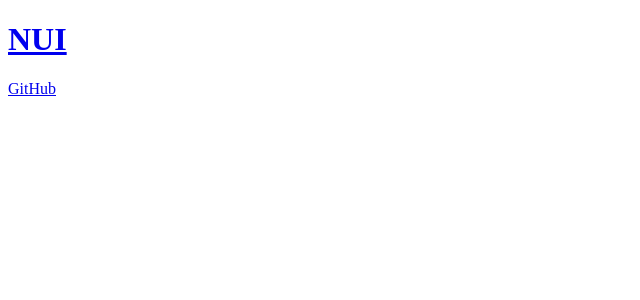
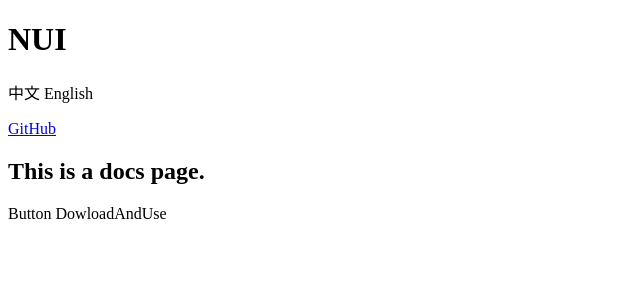
Before and after one commit to NUIlibrary/NUI, a Vue app in the folder packages/website/: page /docs in a window 1280 px wide. Before the commit this address had no page. Shown: the top 300 px of the page, without its empty margins (0-640 px from the left). Built offline with nearby package versions, Linux system fonts and the light colour scheme.

Commit message:
feat: docs i18n

```diff
--- a/packages/website/package.json
+++ b/packages/website/package.json
@@ -7,7 +7,8 @@
   "scripts": {
     "serve": "vue-cli-service serve",
     "build": "vue-cli-service build",
-    "lint": "vue-cli-service lint"
+    "lint": "vue-cli-service lint",
+    "docs:dir":"node ./scripts/generateDocsDir.js"
   },
   "dependencies": {
     "core-js": "^3.6.5",
--- a/packages/website/src/components/Header.vue
+++ b/packages/website/src/components/Header.vue
@@ -1,6 +1,23 @@
 <template>
   <div class="header">
-    <router-link :to="{ name: 'Home' }"> <h1>NUI</h1></router-link>
-    <a href="https://github.com/NUIlibrary/NUI" target="blank">GitHub</a>
+    <h1 @click="$router.push({ name: 'Home' })">NUI</h1>
+    <p>
+      <span @click="setLanguage('zh-CN')">中文 </span>
+      <span @click="setLanguage('en-US')">English </span>
+    </p>
+    <p>
+      <a href="https://github.com/NUIlibrary/NUI" target="blank">GitHub</a>
+    </p>
   </div>
 </template>
+
+<script>
+export default {
+  methods: {
+    setLanguage(lang) {
+      localStorage.NUI_LANGUAGE = lang;
+      location.reload();
+    },
+  },
+};
+</script>
--- /dev/null
+++ b/packages/website/src/docs/docsDir.json
@@ -0,0 +1,4 @@
+{
+  "Button": "Button.md",
+  "DowloadAndUse": "DowloadAndUse.md"
+}
--- /dev/null
+++ b/packages/website/src/docs/en-US/Button.md
@@ -0,0 +1 @@
+# Button Button
--- /dev/null
+++ b/packages/website/src/docs/zh-CN/Button.md
@@ -0,0 +1 @@
+# Button 按钮
--- a/packages/website/src/router/index.js
+++ b/packages/website/src/router/index.js
@@ -1,25 +1,29 @@
 import { createRouter, createWebHistory } from 'vue-router'
+import generateRutersByDir from './router.js'
 import Home from '../views/Home.vue'
 import Test from '../views/Test.vue'
+import Docs from '../views/Docs.vue'
+
+let userLanguage = localStorage.getItem('NUI_LANGUAGE')
+  || window.navigator.language
+  || "zh-CN";
 
 const routes = [
   {
-    path: '/',
+    path: '/home',
     name: 'Home',
     component: Home
-  },
-  {
-    path: '/about',
-    name: 'About',
-    // route level code-splitting
-    // this generates a separate chunk (about.[hash].js) for this route
-    // which is lazy-loaded when the route is visited.
-    component: () => import(/* webpackChunkName: "about" */ '../views/About.vue')
   },
   {
     path: '/test',
     name: 'Test',
     component: Test,
+  },
+  {
+    path: '/docs',
+    name: 'Docs',
+    component: Docs,
+    children: generateRutersByDir(userLanguage)
   }
 ]
 
--- /dev/null
+++ b/packages/website/src/router/router.js
@@ -0,0 +1,18 @@
+import docsDir from '@/docs/docsDir.json'
+
+let generateRutersByDir = (dirName) => {
+  let routers = [];
+  for (const key in docsDir) {
+    if (docsDir.hasOwnProperty.call(docsDir, key)) {
+      const fileName = docsDir[key];
+      routers.push({
+        path: key,
+        name:`Docs${key}`,
+        component: () => import(/* webpackChunkName: "docs" */ `../docs/${dirName}/${fileName}`),
+      })
+    }
+  }
+  return routers;
+}
+
+export default generateRutersByDir;
--- a/packages/website/src/views/About.vue
+++ /dev/null
@@ -1,5 +0,0 @@
-<template>
-  <div class="about">
-    <h1>This is an about page</h1>
-  </div>
-</template>
--- /dev/null
+++ b/packages/website/src/views/Docs.vue
@@ -0,0 +1,19 @@
+<template>
+  <h2>This is a docs page.</h2>
+  <div>
+    <span v-for="(val, key, index) in docsDir" :key="index" @click="$router.push({name:`Docs${key}`})">{{key+' '}}</span>
+  </div>
+  <router-view></router-view>
+</template>
+
+<script>
+import docsDir from '@/docs/docsDir.json'
+
+export default {
+  data() {
+    return {
+      docsDir
+    }
+  },
+}
+</script>
```
Also changed, not shown: packages/website/scripts/generateDocsDir.js (added, +20 -0 lines).
